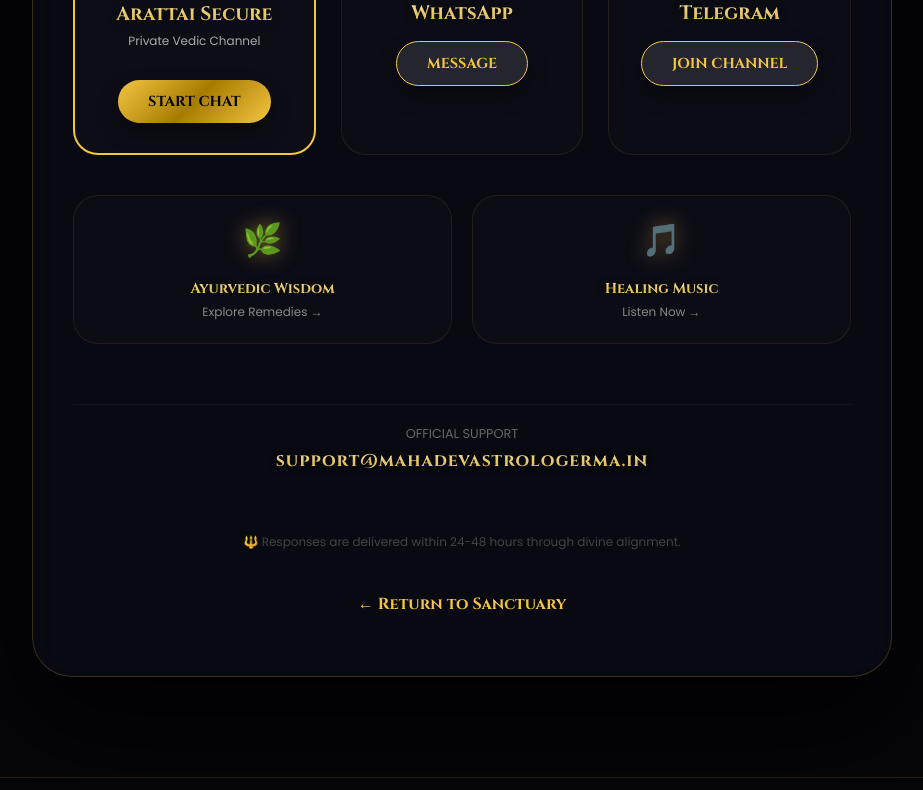
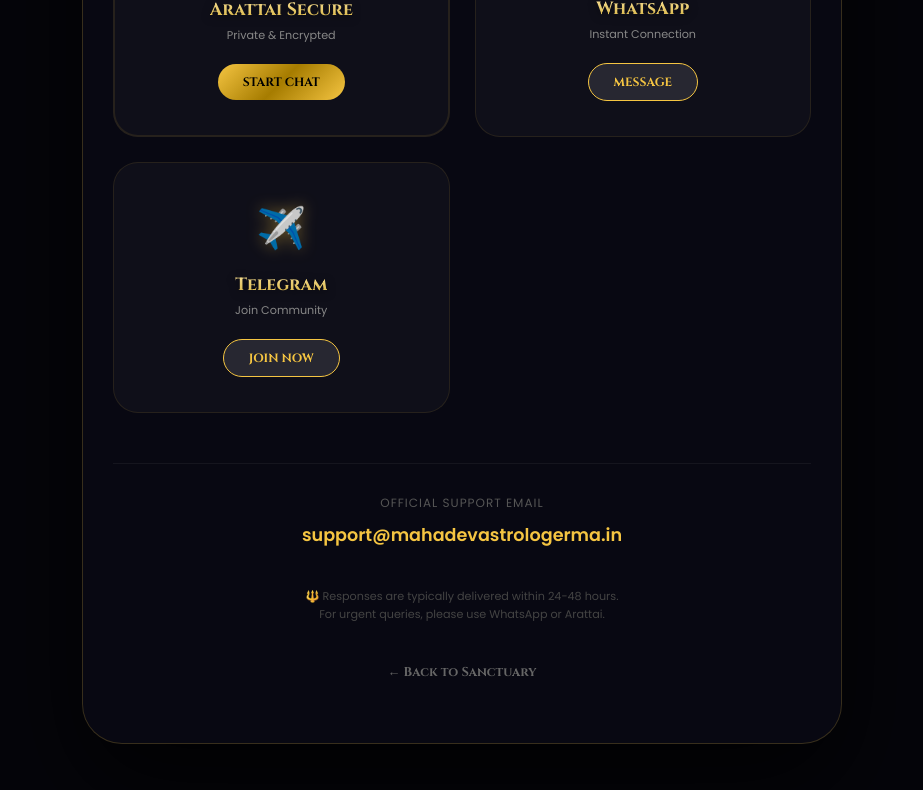
Before and after one commit to Mahadevastrologerma108/Mahadev-Astrologer-MA-google-, a plain HTML site: page pages/contact.html in a window 1280 px wide. Shown: the part 513-1303 px from the top of the page, without its empty margins (178-1101 px from the left). Drawn offline with Linux system fonts and the light colour scheme.

Commit message:
Update contact.html

```diff
--- a/pages/contact.html
+++ b/pages/contact.html
@@ -9,33 +9,32 @@
     <style>
         :root {
             --royal-gold: linear-gradient(135deg, #f5c542 0%, #a67c00 50%, #f5c542 100%);
-            --gold-glow: 0 0 20px rgba(245, 197, 66, 0.3);
+            --gold-glow: 0 0 25px rgba(245, 197, 66, 0.4);
         }
 
         .royal-container {
-            max-width: 900px;
+            max-width: 800px;
             margin: 150px auto 80px;
             padding: 20px;
         }
 
         /* Premium Glass Card */
         .premium-card {
-            background: rgba(10, 10, 20, 0.8);
+            background: rgba(10, 10, 20, 0.85);
             backdrop-filter: blur(15px);
             border: 1px solid rgba(245, 197, 66, 0.2);
             border-radius: 40px;
-            padding: 60px 40px;
+            padding: 60px 30px;
             text-align: center;
             position: relative;
-            overflow: hidden;
             box-shadow: 0 40px 100px rgba(0,0,0,0.8);
         }
 
-        /* Golden Border Animation */
+        /* Top Royal Line */
         .premium-card::before {
             content: '';
             position: absolute;
-            top: 0; left: 0; right: 0; height: 3px;
+            top: 0; left: 10%; right: 10%; height: 2px;
             background: var(--royal-gold);
         }
 
@@ -44,88 +43,102 @@
             background: var(--royal-gold);
             -webkit-background-clip: text;
             -webkit-text-fill-color: transparent;
-            font-size: 3.5rem;
+            font-size: clamp(2rem, 8vw, 3.2rem);
             margin-bottom: 10px;
-            letter-spacing: 3px;
+            letter-spacing: 2px;
+        }
+
+        .sub-text {
+            color: #888;
+            font-size: 0.8rem;
+            letter-spacing: 2px;
+            text-transform: uppercase;
+            margin-bottom: 30px;
+            display: block;
         }
 
         .contact-grid {
             display: grid;
             grid-template-columns: repeat(auto-fit, minmax(220px, 1fr));
             gap: 25px;
-            margin-top: 50px;
+            margin-top: 40px;
         }
 
+        /* 🔱 Hover Effect (Utne wala effect) */
         .royal-item {
-            background: rgba(255, 255, 255, 0.02);
+            background: rgba(255, 255, 255, 0.03);
             border: 1px solid rgba(245, 197, 66, 0.1);
-            padding: 30px 20px;
+            padding: 35px 20px;
             border-radius: 25px;
-            transition: 0.5s all cubic-bezier(0.23, 1, 0.32, 1);
-            position: relative;
+            transition: all 0.5s cubic-bezier(0.175, 0.885, 0.32, 1.275);
+            cursor: pointer;
+            text-decoration: none;
+            display: flex;
+            flex-direction: column;
+            align-items: center;
         }
 
         .royal-item:hover {
-            background: rgba(245, 197, 66, 0.05);
+            background: rgba(245, 197, 66, 0.07);
             border-color: #f5c542;
-            transform: translateY(-10px);
+            transform: translateY(-15px); /* Utne wala effect */
             box-shadow: var(--gold-glow);
         }
 
         .icon-gold {
-            font-size: 2.8rem;
+            font-size: 2.5rem;
             margin-bottom: 15px;
-            display: block;
-            filter: drop-shadow(0 0 10px rgba(245,197,66,0.5));
+            filter: drop-shadow(0 0 8px rgba(245,197,66,0.4));
         }
 
-        /* Arattai Premium Button */
-        .btn-arattai {
+        .btn-label {
             display: inline-block;
             margin-top: 15px;
-            padding: 12px 30px;
+            padding: 10px 25px;
             background: var(--royal-gold);
             color: #000;
             font-family: 'Cinzel', serif;
             font-weight: bold;
             border-radius: 50px;
-            text-decoration: none;
-            font-size: 0.9rem;
-            box-shadow: 0 10px 20px rgba(0,0,0,0.4);
+            font-size: 0.75rem;
             transition: 0.3s;
         }
 
-        .btn-arattai:hover {
+        .royal-item:hover .btn-label {
+            background: #fff;
             transform: scale(1.05);
-            box-shadow: 0 0 30px rgba(245,197,66,0.6);
-            background: #fff;
-        }
-
-        .sub-text {
-            color: #888;
-            font-size: 0.9rem;
-            letter-spacing: 1px;
-            text-transform: uppercase;
         }
 
         .email-box {
-            margin-top: 60px;
-            padding: 20px;
+            margin-top: 50px;
+            padding-top: 30px;
             border-top: 1px solid rgba(255,255,255,0.05);
         }
 
-        .footer-nav-link {
+        .email-link {
             color: #f5c542;
             text-decoration: none;
-            font-weight: bold;
+            font-size: 1.1rem;
+            font-weight: 600;
+            transition: 0.3s;
+            display: block;
+            margin-top: 10px;
+        }
+
+        .email-link:hover { text-shadow: 0 0 10px var(--gold-glow); }
+
+        .back-link {
+            display: inline-block;
+            margin-top: 40px;
+            color: #666;
+            text-decoration: none;
             font-family: 'Cinzel';
+            font-size: 0.8rem;
             border-bottom: 1px solid transparent;
             transition: 0.3s;
         }
 
-        .footer-nav-link:hover {
-            border-bottom: 1px solid #f5c542;
-        }
+        .back-link:hover { color: #f5c542; border-color: #f5c542; }
     </style>
 </head>
 <body class="mahadev-bg" style="color: white; min-height: 100vh;">
@@ -134,57 +147,44 @@
 
     <div class="royal-container">
         <main class="premium-card">
-            <p class="sub-text" data-key="contact_sub">Connect with the Divine</p>
+            <span class="sub-text" data-key="contact_sub">Direct Access to Divine Guidance</span>
             <h1 class="gold-title" data-key="contact_title">Divine Connect</h1>
-            <div style="width: 60px; height: 2px; background: var(--royal-gold); margin: 20px auto;"></div>
+            <div style="width: 50px; height: 1px; background: var(--royal-gold); margin: 0 auto 30px;"></div>
 
             <div class="contact-grid">
-                <div class="royal-item" style="border: 2px solid #f5c542;">
+                <a href="https://www.arattai.in/YOUR_LINK" target="_blank" class="royal-item" style="border-width: 2px;">
                     <span class="icon-gold">🛡️</span>
-                    <h3 class="gold-text" style="margin:0; font-size: 1.2rem;">Arattai Secure</h3>
-                    <p style="font-size: 0.75rem; color: #aaa; margin: 5px 0 15px;">Private Vedic Channel</p>
+                    <h3 class="gold-text" style="margin:0; font-size: 1.1rem;">Arattai Secure</h3>
+                    <p style="font-size: 0.7rem; color: #888; margin: 5px 0;">Private & Encrypted</p>
+                    <span class="btn-label">START CHAT</span>
+                </a>
 
-                    <a href="https://www.arattai.in/YOUR_LINK" target="_blank" class="btn-arattai">START CHAT</a>
-                    </div>
+                <a href="https://wa.me/YOUR_NUMBER" target="_blank" class="royal-item">
+                    <span class="icon-gold">🔱</span>
+                    <h3 class="gold-text" style="margin:0; font-size: 1.1rem;">WhatsApp</h3>
+                    <p style="font-size: 0.7rem; color: #888; margin: 5px 0;">Instant Connection</p>
+                    <span class="btn-label" style="background: rgba(255,255,255,0.1); color: #f5c542; border: 1px solid #f5c542;">MESSAGE</span>
+                </a>
 
-                <div class="royal-item">
-                    <span class="icon-gold">🔱</span>
-                    <h3 class="gold-text" style="margin:0; font-size: 1.2rem;">WhatsApp</h3>
-                    <a href="https://wa.me/YOUR_NUMBER" class="btn-arattai" style="background: rgba(255,255,255,0.1); color: #f5c542; border: 1px solid #f5c542;">MESSAGE</a>
-                </div>
-
-                <div class="royal-item">
+                <a href="https://t.me/YOUR_ID" target="_blank" class="royal-item">
                     <span class="icon-gold">✈️</span>
-                    <h3 class="gold-text" style="margin:0; font-size: 1.2rem;">Telegram</h3>
-                    <a href="https://t.me/YOUR_ID" class="btn-arattai" style="background: rgba(255,255,255,0.1); color: #f5c542; border: 1px solid #f5c542;">JOIN CHANNEL</a>
-                </div>
-            </div>
-
-            <div style="margin-top: 40px; display: flex; justify-content: center; gap: 20px;">
-                <div class="royal-item" style="flex: 1; padding: 20px;">
-                    <span class="icon-gold" style="font-size: 2rem;">🌿</span>
-                    <h4 class="gold-text" style="margin:0; font-size: 0.9rem;">Ayurvedic Wisdom</h4>
-                    <a href="../pages/ayurveda.html" style="color: #888; font-size: 0.75rem; text-decoration: none;">Explore Remedies →</a>
-                </div>
-                <div class="royal-item" style="flex: 1; padding: 20px;">
-                    <span class="icon-gold" style="font-size: 2rem;">🎵</span>
-                    <h4 class="gold-text" style="margin:0; font-size: 0.9rem;">Healing Music</h4>
-                    <a href="../pages/healing.html" style="color: #888; font-size: 0.75rem; text-decoration: none;">Listen Now →</a>
-                </div>
+                    <h3 class="gold-text" style="margin:0; font-size: 1.1rem;">Telegram</h3>
+                    <p style="font-size: 0.7rem; color: #888; margin: 5px 0;">Join Community</p>
+                    <span class="btn-label" style="background: rgba(255,255,255,0.1); color: #f5c542; border: 1px solid #f5c542;">JOIN NOW</span>
+                </a>
             </div>
 
             <div class="email-box">
-                <p style="color: #666; font-size: 0.8rem; margin-bottom: 5px;">OFFICIAL SUPPORT</p>
-                <a href="mailto:support@mahadevastrologerma.in" class="gold-text" style="text-decoration: none; font-size: 1.1rem; letter-spacing: 1px;">support@mahadevastrologerma.in</a>
+                <p style="color: #555; font-size: 0.75rem; letter-spacing: 1px; margin: 0;">OFFICIAL SUPPORT EMAIL</p>
+                <a href="mailto:support@mahadevastrologerma.in" class="email-link">support@mahadevastrologerma.in</a>
             </div>
 
-            <p style="font-size: 0.75rem; color: #444; margin-top: 40px;">
-                🔱 Responses are delivered within 24-48 hours through divine alignment.
+            <p style="font-size: 0.7rem; color: #444; margin-top: 40px; line-height: 1.6;">
+                🔱 Responses are typically delivered within 24-48 hours.<br>
+                For urgent queries, please use WhatsApp or Arattai.
             </p>
 
-            <div style="margin-top: 40px;">
-                <a href="../index.html" class="footer-nav-link">← Return to Sanctuary</a>
-            </div>
+            <a href="../index.html" class="back-link">← Back to Sanctuary</a>
         </main>
     </div>
 
```
